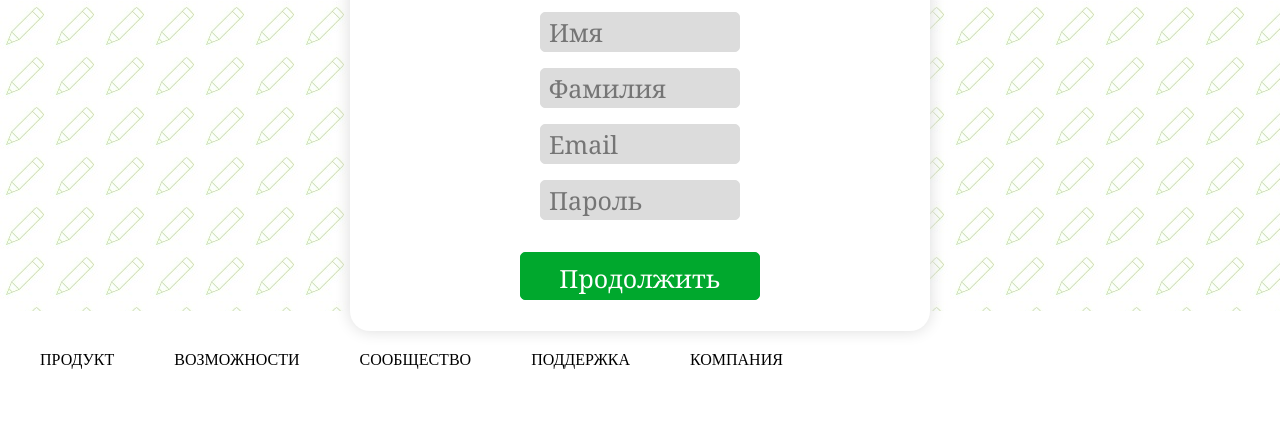
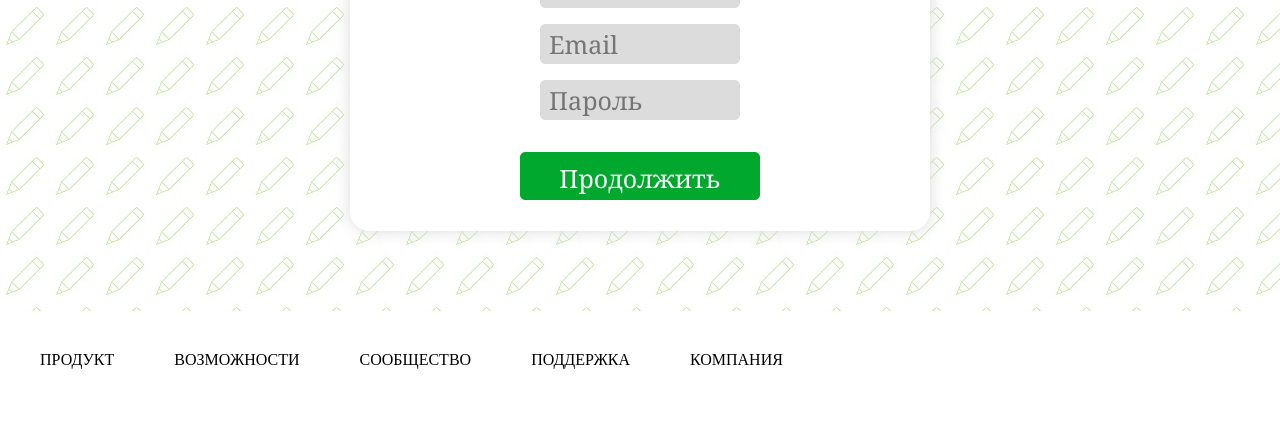
Before and after one commit to poleley/EvernoteProject, a plain HTML site: page registration.html in a window 1280 px wide. Shown: the part 379-800 px from the top of the page. Drawn offline with Linux system fonts and the light colour scheme.

Commit message:
fix the location of registration form

```diff
--- a/style.css
+++ b/style.css
@@ -33,6 +33,7 @@ html, body {
 }
 .main {
     display: flex;
+    position: relative;
     justify-content: center;
     height: calc(100% - 190px);
     text-align: center;
@@ -40,7 +41,10 @@ html, body {
 }
 .registration {
     display: inline-block;
-    margin-top: 180px;
+    position: absolute;
+    top: 0;
+    bottom: 0;
+    margin: auto 0;
     height: 450px;
     width: 580px;
     background-color: white;
```
